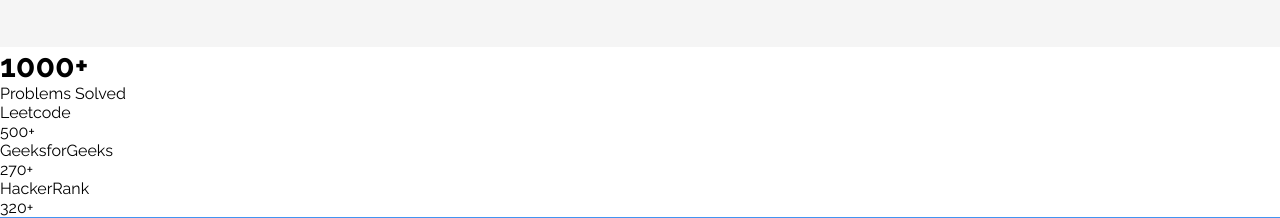
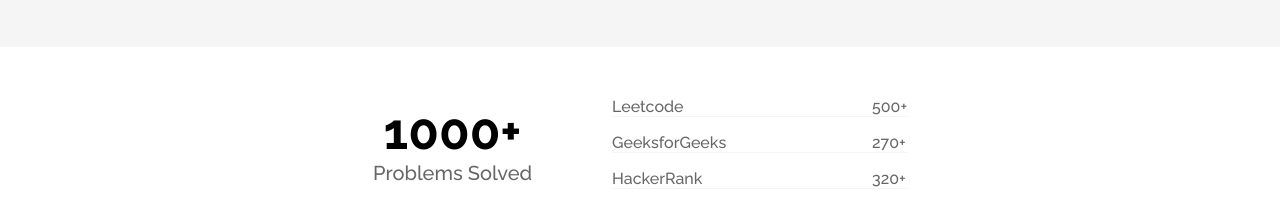
Before and after one commit to AbePlays/AbePlays.github.io, a plain HTML site: page index.html in a window 1280 px wide. Shown: the part 735-953 px from the top of the page. Drawn offline with Linux system fonts and the light colour scheme.

Commit message:
Styled problem section

```diff
--- /dev/null
+++ b/styles/_probs.scss
@@ -0,0 +1,48 @@
+.probs {
+  padding: 50px 150px 50px 150px;
+  display: flex;
+  justify-content: center;
+  align-items: center;
+
+  @media screen and (max-width: 1250px) {
+    padding: 50px 70px 50px 70px;
+  }
+
+  @media screen and (max-width: 950px) {
+    padding: 50px 20px 50px 20px;
+  }
+
+  p {
+    color: $greyPara;
+    font-weight: 500;
+  }
+
+  &__left {
+    text-align: center;
+    margin-right: 5rem;
+
+    h1 {
+      font-size: $fontMax;
+    }
+
+    p {
+      font-size: $fontSmall;
+      font-weight: 500;
+    }
+  }
+
+  &__right {
+    > * {
+      display: grid;
+      grid-template-columns: 100px 35px;
+      gap: 0 10rem;
+      grid-template-rows: 1fr;
+      border-bottom: 1px solid $headerBg;
+      font-size: $fontParagraph;
+
+      &:not(:last-child) {
+        margin-bottom: 1rem;
+      }
+    }
+  }
+}
--- a/styles/_variables.scss
+++ b/styles/_variables.scss
@@ -13,6 +13,8 @@ $headerBg: #f5f5f5;
 $blue: #4a90e2;
 $grey: #9e9e9e;
 $greyPara: #666;
+
+//Problems
 
 //WebDev
 $blueBg: #63a6ff;
--- a/styles/styles.scss
+++ b/styles/styles.scss
@@ -1,5 +1,6 @@
 @import "variables";
 @import "intro";
+@import "probs";
 @import "webdev";
 @import "iosdev";
 @import "methodology";
```
Also changed, not shown: styles/styles.css, 1 other file.
